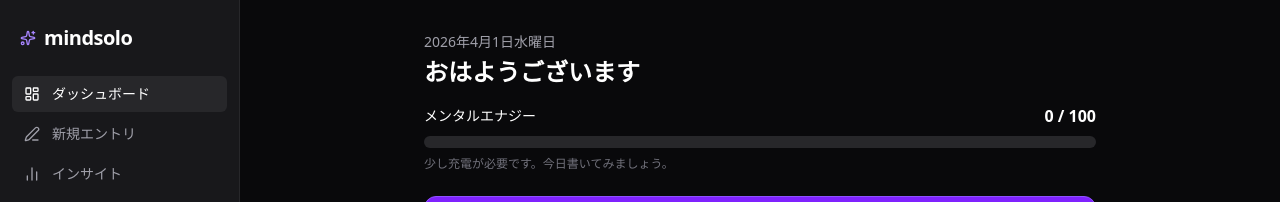
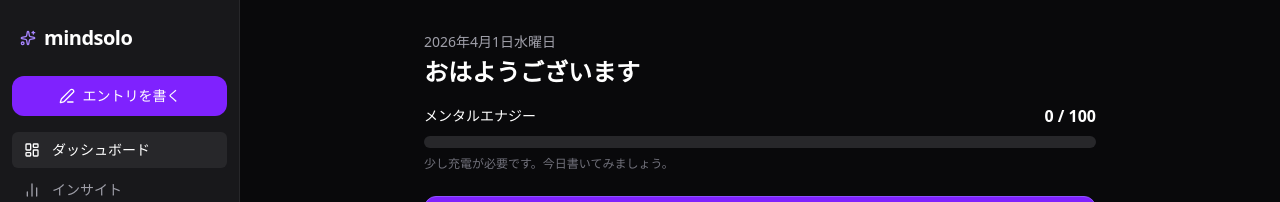
Before and after one commit to TakumaFUSE/mindsera_proto, a Next.js app: page /dashboard in a window 1280 px wide. Shown: the top 202 px of the page. Built offline with nearby package versions, Linux system fonts and the light colour scheme; no server answers.

Commit message:
try simple 2

```diff
--- a/src/components/layout/BottomNav.tsx
+++ b/src/components/layout/BottomNav.tsx
@@ -6,11 +6,11 @@ import { LayoutDashboard, PenLine, BarChart2, BookOpen, MessageCircle } from 'lu
 import { cn } from '@/lib/utils'
 
 const navItems = [
-  { label: 'ホーム',           href: '/dashboard',   icon: LayoutDashboard },
-  { label: '書く',             href: '/journal/new', icon: PenLine },
-  { label: 'インサイト',       href: '/insights',    icon: BarChart2 },
-  { label: 'フレームワーク',   href: '/frameworks',  icon: BookOpen },
-  { label: 'メンター',         href: '/mentor',      icon: MessageCircle },
+  { label: 'ホーム',         href: '/dashboard',   icon: LayoutDashboard, isCenterAction: false },
+  { label: 'インサイト',     href: '/insights',    icon: BarChart2,       isCenterAction: false },
+  { label: '書く',           href: '/journal/new', icon: PenLine,         isCenterAction: true  },
+  { label: 'メンター',       href: '/mentor',      icon: MessageCircle,   isCenterAction: false },
+  { label: 'フレームワーク', href: '/frameworks',  icon: BookOpen,        isCenterAction: false },
 ]
 
 export function BottomNav() {
@@ -23,6 +23,21 @@ export function BottomNav() {
         const isActive =
           pathname === item.href ||
           (item.href !== '/dashboard' && pathname.startsWith(item.href))
+
+        if (item.isCenterAction) {
+          return (
+            <Link
+              key={item.href}
+              href={item.href}
+              className="flex flex-col items-center gap-1 py-3 flex-1"
+            >
+              <span className="w-11 h-11 -mt-4 rounded-full bg-violet-600 text-white flex items-center justify-center shadow-lg shadow-violet-600/30">
+                <Icon className="w-5 h-5" />
+              </span>
+              <span className="text-[10px] leading-none text-violet-400">{item.label}</span>
+            </Link>
+          )
+        }
 
         return (
           <Link
--- a/src/components/layout/Sidebar.tsx
+++ b/src/components/layout/Sidebar.tsx
@@ -17,10 +17,9 @@ import { useRouter } from 'next/navigation'
 
 const navItems = [
   { label: 'ダッシュボード', href: '/dashboard', icon: LayoutDashboard, enabled: true },
-  { label: '新規エントリ', href: '/journal/new', icon: PenLine, enabled: true },
-  { label: 'インサイト', href: '/insights', icon: BarChart2, enabled: true },
-  { label: 'フレームワーク', href: '/frameworks', icon: BookOpen, enabled: true },
-  { label: 'メンター', href: '/mentor', icon: MessageCircle, enabled: true },
+  { label: 'インサイト',     href: '/insights',  icon: BarChart2,       enabled: true },
+  { label: 'フレームワーク', href: '/frameworks', icon: BookOpen,       enabled: true },
+  { label: 'メンター',       href: '/mentor',    icon: MessageCircle,   enabled: true },
 ]
 
 export function Sidebar() {
@@ -41,6 +40,17 @@ export function Sidebar() {
         <Sparkles className="w-4 h-4 text-violet-400" />
         <span className="text-xl font-bold text-white tracking-tight">mindsolo</span>
       </Link>
+
+      {/* Write CTA */}
+      <div className="px-3 mb-4">
+        <Link
+          href="/journal/new"
+          className="flex items-center justify-center gap-2 w-full bg-violet-600 hover:bg-violet-500 text-white rounded-xl py-2.5 text-sm font-medium transition-colors"
+        >
+          <PenLine className="w-4 h-4" />
+          エントリを書く
+        </Link>
+      </div>
 
       {/* Nav */}
       <nav className="flex-1 px-3 space-y-1">
```
